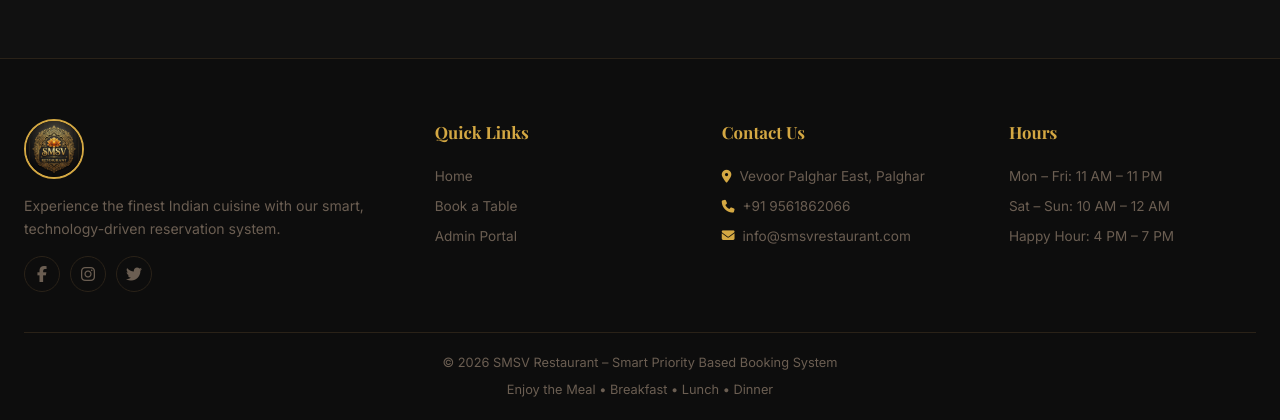
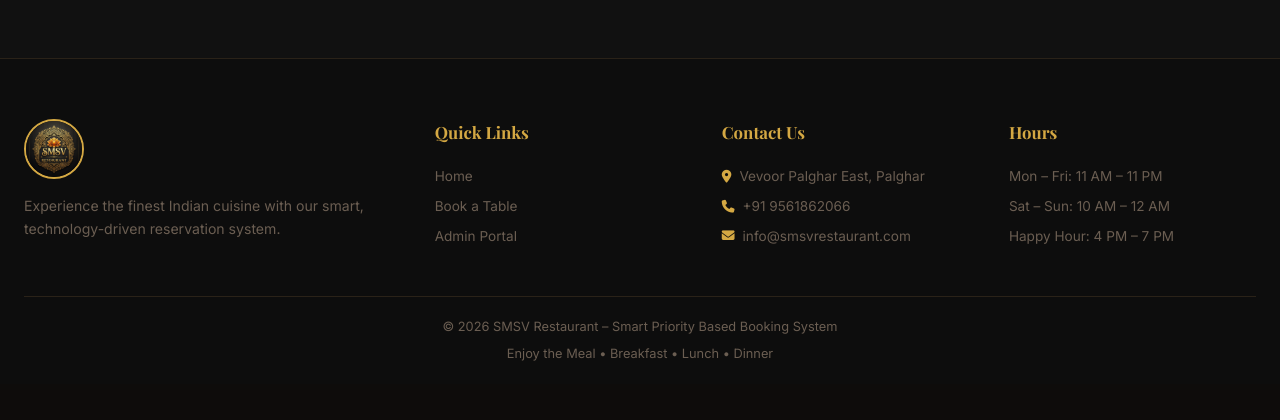
Before and after one commit to manaswigharat/SMSV-Restaurant, a Flask app: page /admin/allocate in a window 1280 px wide. Shown: the part 1056-1476 px from the top of the page. After the commit the page ends 1417 px from the top, so only its background shows below. Run offline with Flask 3, Linux system fonts and the light colour scheme; the visitor is signed in with stand-in values (Sample User, id 1); data comes from the database, SQL or seed files in the repository; data that the repository does not hold is empty.

Commit message:
Update base.html

```diff
--- a/templates/base.html
+++ b/templates/base.html
@@ -65,11 +65,11 @@
                 <div class="footer-col">
                     <img src="{{ url_for('static', filename='images/logo.png') }}" alt="SMSV" class="footer-logo">
                     <p class="footer-desc">Experience the finest Indian cuisine with our smart, technology-driven reservation system.</p>
-                    <div class="footer-social">
+                    <!--div class="footer-social">
                         <a href="#"><i class="fab fa-facebook-f"></i></a>
                         <a href="#"><i class="fab fa-instagram"></i></a>
                         <a href="#"><i class="fab fa-twitter"></i></a>
-                    </div>
+                </div-->
                 </div>
                 <div class="footer-col">
                     <h4>Quick Links</h4>
```
